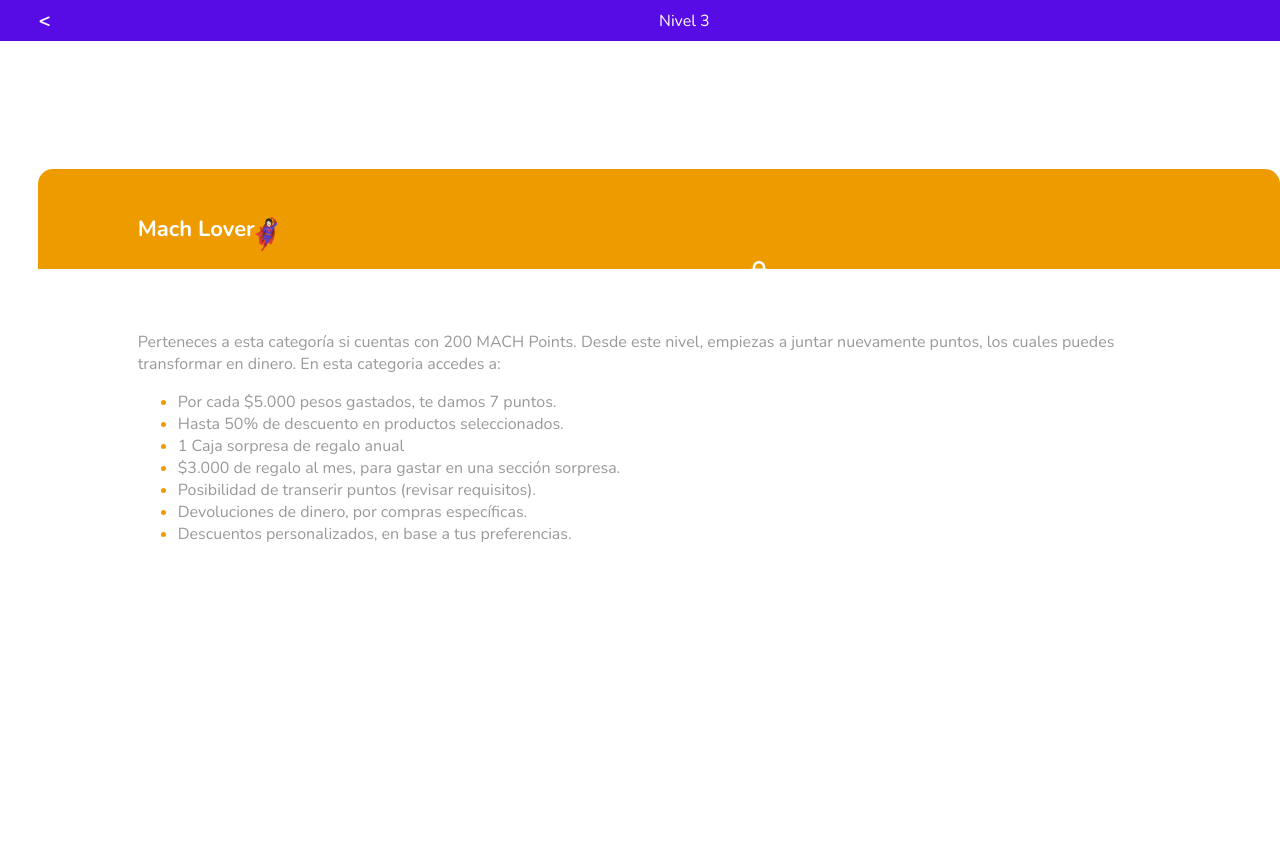
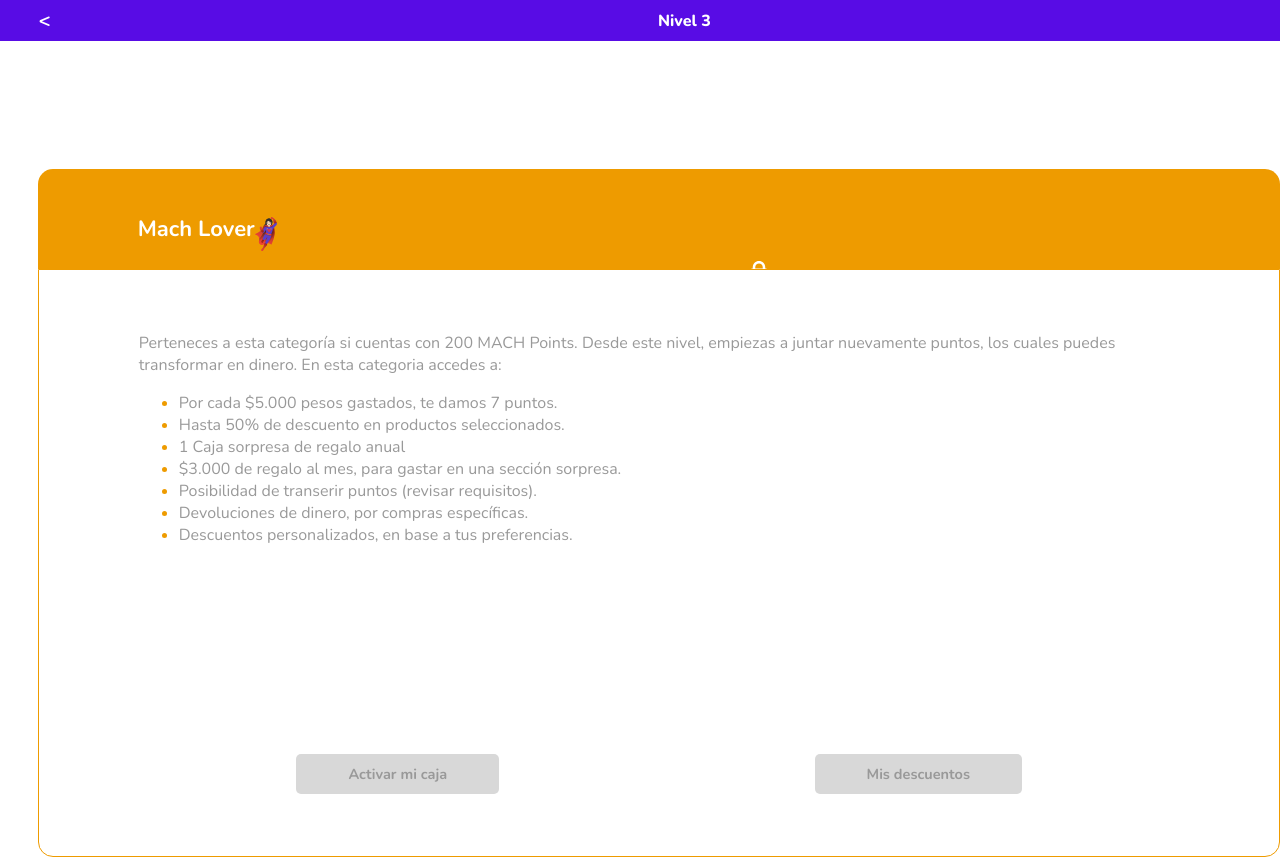
Before and after one commit to victoria-ancalaf/SCL014-Hackathon, a React (Create React App) app: page /gana/machlover in a window 1280 px wide. Shown: the top 857 px of the page. Before the commit the page ends 800 px from the top, so only its background shows below. Built offline with nearby package versions, Linux system fonts and the light colour scheme.

Commit message:
Niveles con bordes de color, botones deshablitados, header en bold

```diff
--- a/src/Components/Categories/MachLover.jsx
+++ b/src/Components/Categories/MachLover.jsx
@@ -11,7 +11,7 @@
       <Link to="/gana">
         <div className="back-categories">{"<"}</div>
         </Link>
-        <p>Nivel 3</p>
+        <p className='levelbold'>Nivel 3</p>
         <p> </p>
       </div>
       <div className="containerMasterLevels">
@@ -27,7 +27,7 @@
                 <img className="imgLevel" src={lock} alt="lock" />
               </div>
           </div>
-          <div className="bodyCardLevel">
+          <div className="bodyCardLevel3">
             <p>
             Perteneces a esta categoría si cuentas con  200 MACH Points. Desde este nivel, empiezas a juntar nuevamente puntos, los cuales puedes transformar en dinero. En esta categoria accedes a:
             </p>
@@ -40,6 +40,10 @@
               <li className='list3'>Devoluciones de dinero, por compras específicas.</li>
               <li className='list3'>Descuentos personalizados, en base a tus preferencias.</li>
             </ul>
+            <div className="bottomCardLevel">
+            <div className='btnCardLevelblck'>Activar mi caja</div>
+            <div  className='btnCardLevelblck'>Mis descuentos</div>
+          </div>
           </div>
         </div>
       </div>
--- a/src/Components/Categories/NewMacher.jsx
+++ b/src/Components/Categories/NewMacher.jsx
@@ -11,7 +11,7 @@
         <Link to="/gana">
         <div className="back-categories">{"<"}</div>
         </Link>
-        <p>Nivel 1</p>
+        <p className='levelbold'>Nivel 1</p>
         <p> </p>
       </div>
       <div className="containerMasterLevels">
@@ -38,10 +38,10 @@
               <li className='list1'>1 Caja sorpresa de regalo anual(desde los 50 puntos).</li>
               <li className='list1'>Descuentos personalizados, en base a tus preferencias.</li>
             </ul>
-          </div>
           <div className="bottomCardLevel">
             <button className='btnCardLevel'>Activar mi caja</button>
             <button  className='btnCardLevel'>Mis descuentos</button>
+          </div>
           </div>
         </div>
       </div>
--- a/src/Components/Categories/Styles/NewMacher.css
+++ b/src/Components/Categories/Styles/NewMacher.css
@@ -32,6 +32,9 @@
     border-radius: 15px 15px 0px 0px;
     font-weight: bold;
 }
+.levelbold{
+    font-weight: 800;
+}
 .headCardLevel2{
     background-color:#9B55FF ;
 }
@@ -65,16 +68,27 @@
     margin-left: 38%;
     margin-top: 8%;
 }
-.bodyCardLevel{
+.bodyCardLevel, .bodyCardLevel2, .bodyCardLevel3{
     padding: 5% 8% 5% 8%;
     font-size: 16px;
     color:#999999;
+    border: 1px solid #18D5CA;
+    border-radius: 0px 0px 15px 15px;
+}
+.bodyCardLevel{
+    border: 1px solid #18D5CA;
+}
+.bodyCardLevel2{
+    border: 1px solid #9B55FF;
+}
+.bodyCardLevel3{
+    border: 1px solid #EE9B00;
 }
 .list1::marker {
     color: #18D5CA;
 }
 .list2::marker{
-    color:#9B55FF ;
+    color:#9B55FF;
 }
 .list3::marker{
     color:#EE9B00;
@@ -86,6 +100,7 @@
     justify-content: space-around;
     align-items: center;
     padding-top: 5%;
+    margin-top: 15%;
 }
 .btnCardLevel{
     background: #5C3ECA;
@@ -97,6 +112,19 @@
     font-weight: bold;
     font-size:14.5px;
 }
+.btnCardLevelblck{
+    display: flex;
+    align-items: center;
+    justify-items: center;
+    background: #D8D8D8;
+    border-radius: 5px;
+    color:#999999;
+    height: 40px;
+    padding: 0% 5% 0% 5%;
+    font-weight: bold;
+    font-size:14.5px;
+    cursor: no-drop;
+}
 
 .back-categories {
     font-family: 'Nunito', sans-serif;
--- a/src/Components/Categories/TrueMacher.jsx
+++ b/src/Components/Categories/TrueMacher.jsx
@@ -11,7 +11,7 @@
       <Link to="/gana">
         <div className="back-categories">{"<"}</div>
         </Link>
-        <p>Nivel 2</p>
+        <p className='levelbold'>Nivel 2</p>
         <p> </p>
       </div>
       <div className="containerMasterLevels">
@@ -27,7 +27,7 @@
                 <img className="imgLevel" src={lock} alt="lock" />
               </div>
           </div>
-          <div className="bodyCardLevel">
+          <div className="bodyCardLevel2">
             <p>
             Perteneces a esta categoría si cuentas con entre 100 y 199 MACH Points, lo que te permite acceder a:
             </p>
@@ -38,6 +38,10 @@
               <li className='list2'>Devoluciones de dinero, por compras específicas.</li>
               <li className='list2'>Descuentos personalizados, en base a tus preferencias.</li>
             </ul>
+            <div className="bottomCardLevel">
+            <div className='btnCardLevelblck'>Activar mi caja</div>
+            <div  className='btnCardLevelblck'>Mis descuentos</div>
+          </div>
           </div>
         </div>
       </div>
--- a/src/Components/Form/Styles/Age.css
+++ b/src/Components/Form/Styles/Age.css
@@ -2,7 +2,7 @@
   .AgeContainer {
     width: 100%;
     height: 100vh;
-    color: #3333;
+    color: #333333;
   }
 
   .AgeHeader {
--- a/src/Components/Form/Styles/modalWelcome.css
+++ b/src/Components/Form/Styles/modalWelcome.css
@@ -1,3 +1,4 @@
+@media only screen and (min-device-width: 320px) and (max-device-width: 480px) {
 .title{
     text-align: center;
     color: #333333;
@@ -10,3 +11,4 @@
     width: 228px;
     height: 140px;
 }
+}
--- a/src/Components/Form/Styles/preferences.css
+++ b/src/Components/Form/Styles/preferences.css
@@ -1,3 +1,4 @@
+@media only screen and (min-device-width: 320px) and (max-device-width: 480px) {
 .containerPreferences {
   display: flex;
   flex-flow: column nowrap;
@@ -63,3 +64,4 @@
 .emoji {
   width: 100%;
 }
+}
--- a/src/Components/Missions/Styles/misionFriend.css
+++ b/src/Components/Missions/Styles/misionFriend.css
@@ -1,3 +1,4 @@
+@media only screen and (min-device-width: 320px) and (max-device-width: 480px) {
 .containerCardMisionF{
     display: flex;
     flex-flow: column nowrap;
@@ -51,3 +52,4 @@
 .descriptionList{
     font-size: 13px;
 }
+}
```
Also changed, not shown: 1 other file (tests, documents, lock files or other folders).
